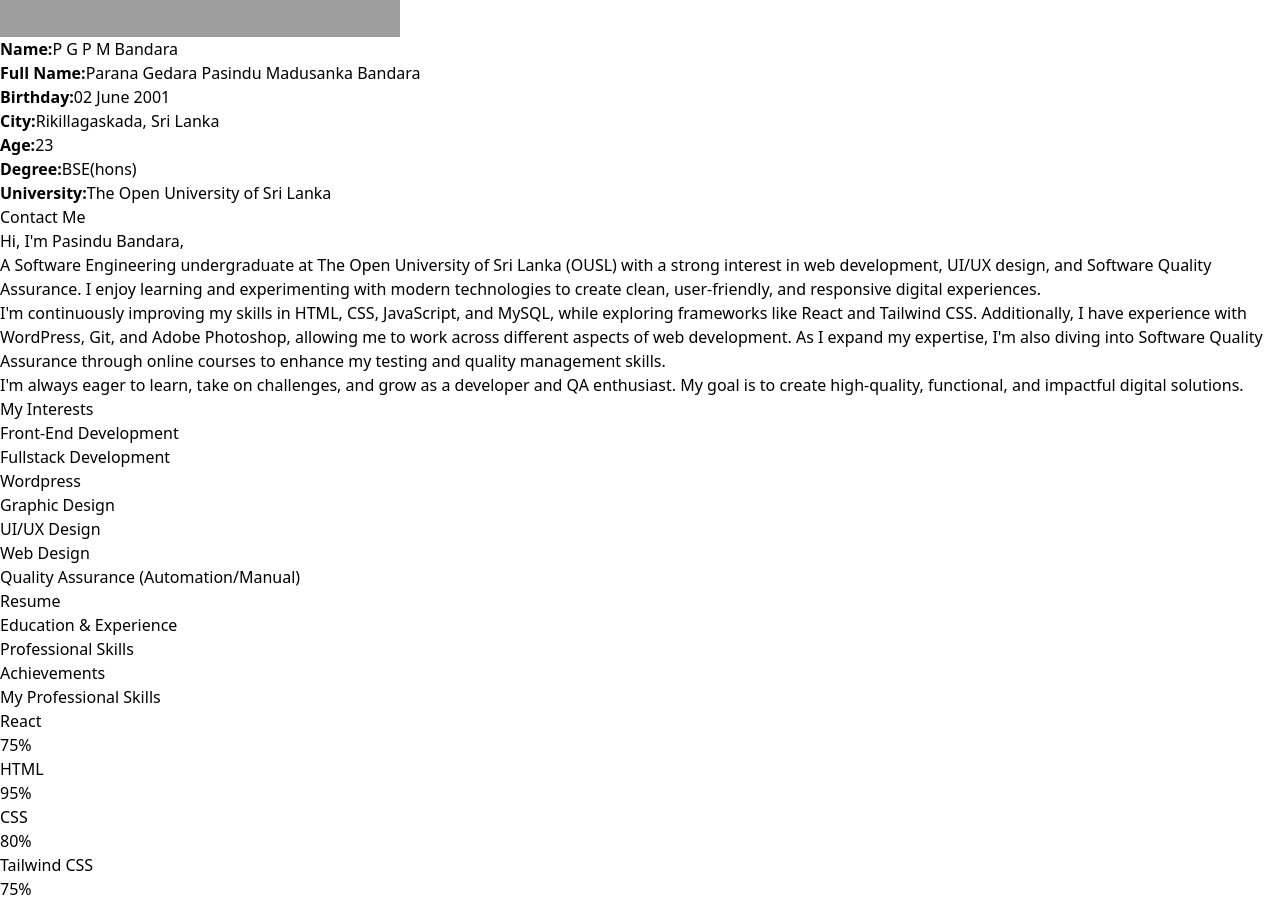
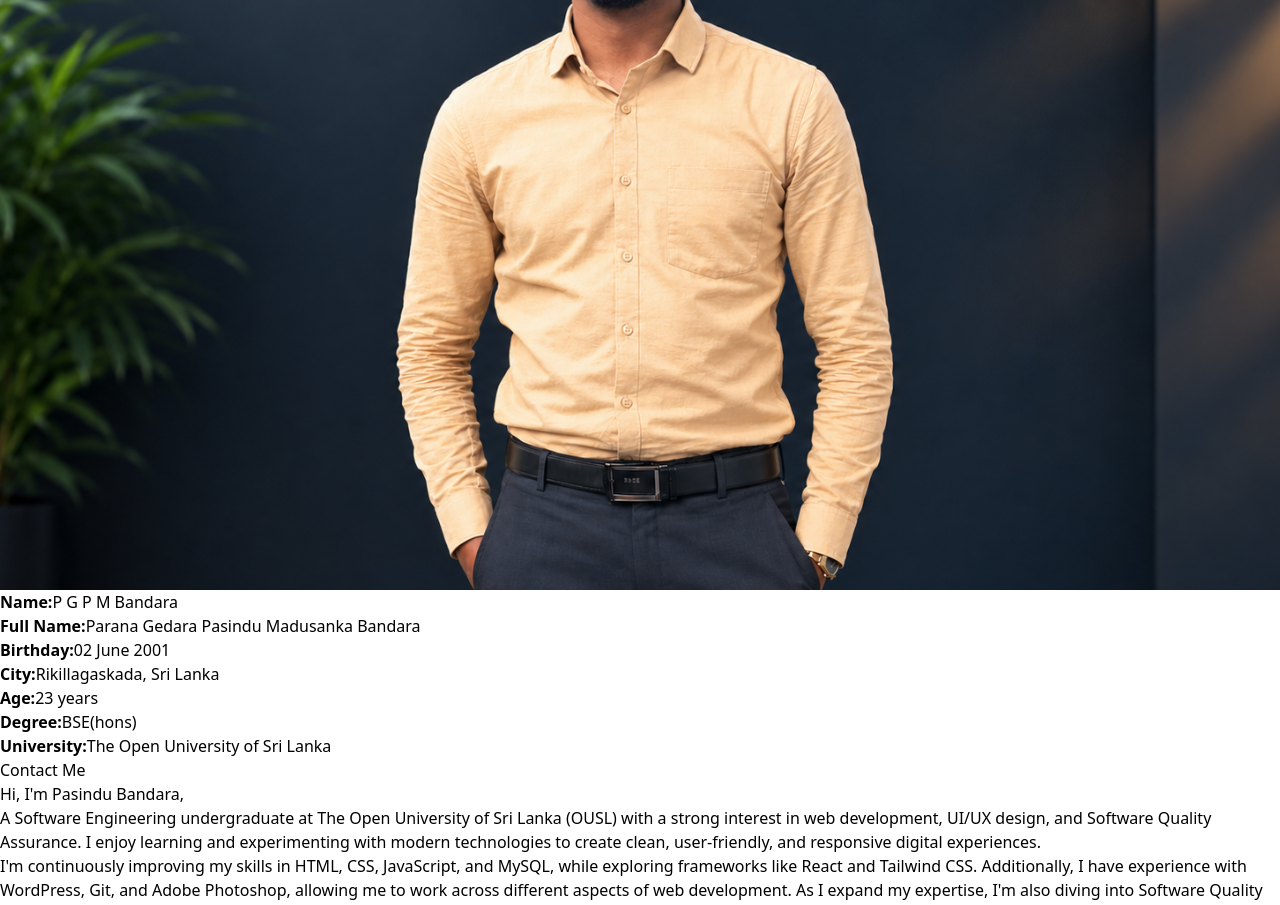
Before and after one commit to pasindu526/pasindu526.github.io, a React (Vite) app: page / in a window 1280 px wide. Shown: the part 1640-2545 px from the top of the page. Built offline with nearby package versions, Linux system fonts and the light colour scheme; grey boxes are pictures that could not be loaded.

Commit message:
Created function to calculate age based on DOB

```diff
--- a/src/components/About.jsx
+++ b/src/components/About.jsx
@@ -1,7 +1,28 @@
-import AboutImg from '../assets/about.jpg';
+import AboutImg from '../assets/about.png';
 import { Link } from 'react-scroll';
 
 const About = () => {
+  // Function to calculate age based on date of birth
+  const calculateAge = (dob) => {
+    const birthDate = new Date(dob);
+    const today = new Date();
+
+    let age = today.getFullYear() - birthDate.getFullYear();
+
+    const monthDifference = today.getMonth() - birthDate.getMonth();
+
+    if (
+      monthDifference < 0 ||
+      (monthDifference === 0 && today.getDate() < birthDate.getDate())
+    ) {
+      age--;
+    }
+    return age;
+  };
+
+  // Calculate age using the date of birth
+  const age = calculateAge('2001-06-02');
+
   return (
     <div id="about" className="py-16 bg-gray-900 text-gray-300">
       <div className="max-w-7xl mx-auto px-4 flex flex-col gap-10">
@@ -34,7 +55,8 @@ const About = () => {
                   Rikillagaskada, Sri Lanka
                 </li>
                 <li>
-                  <strong className="mr-2 text-blue-300">Age:</strong>23
+                  <strong className="mr-2 text-blue-300">Age:</strong>
+                  {age} years
                 </li>
                 <li>
                   <strong className="mr-2 text-blue-300">Degree:</strong>
```
